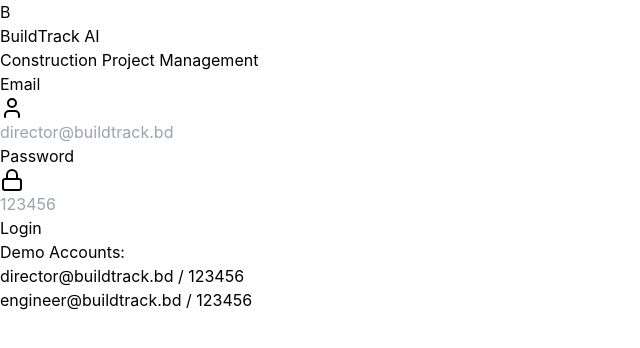
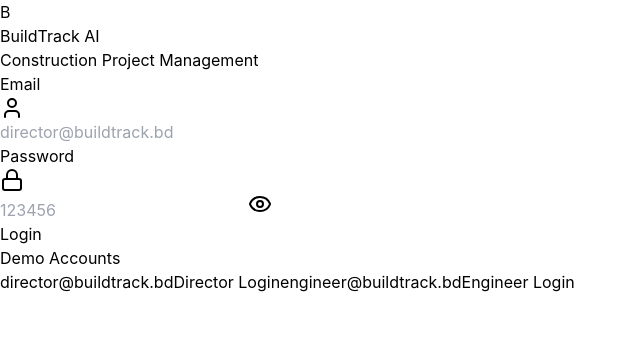
Before and after one commit to zakarianasim073/Project_monitoring-ai, a React (Vite) app in the folder frontend/: page /login in a window 1280 px wide. Shown: the top 348 px of the page, without its empty margins (0-640 px from the left). Built offline with nearby package versions, Linux system fonts and the light colour scheme; no server answers.

Commit message:
feat: enhance login page UX and accessibility
- Link labels to inputs using htmlFor and id for better accessibility
- Add interactive demo account buttons to auto-populate the form
- Implement password visibility toggle with ARIA labels
- Remove temporary build logs and test artifacts

```diff
--- a/frontend/src/components/Login.tsx
+++ b/frontend/src/components/Login.tsx
@@ -1,12 +1,18 @@
 import React, { useState } from 'react';
 import { useNavigate } from 'react-router-dom';
-import { Lock, User } from 'lucide-react';
+import { Lock, User, Eye, EyeOff } from 'lucide-react';
 
 const Login: React.FC = () => {
   const [email, setEmail] = useState('');
   const [password, setPassword] = useState('');
+  const [showPassword, setShowPassword] = useState(false);
   const [loading, setLoading] = useState(false);
   const navigate = useNavigate();
+
+  const fillDemo = (e: string, p: string) => {
+    setEmail(e);
+    setPassword(p);
+  };
 
   const handleLogin = async (e: React.FormEvent) => {
     e.preventDefault();
@@ -45,10 +51,11 @@ const Login: React.FC = () => {
 
           <form onSubmit={handleLogin} className="space-y-6">
             <div>
-              <label className="block text-sm font-medium text-slate-700 mb-1">Email</label>
+              <label htmlFor="email" className="block text-sm font-medium text-slate-700 mb-1">Email</label>
               <div className="relative">
                 <User className="w-5 h-5 absolute left-4 top-3.5 text-slate-400" />
                 <input
+                  id="email"
                   type="email"
                   value={email}
                   onChange={(e) => setEmail(e.target.value)}
@@ -60,17 +67,26 @@ const Login: React.FC = () => {
             </div>
 
             <div>
-              <label className="block text-sm font-medium text-slate-700 mb-1">Password</label>
+              <label htmlFor="password" className="block text-sm font-medium text-slate-700 mb-1">Password</label>
               <div className="relative">
                 <Lock className="w-5 h-5 absolute left-4 top-3.5 text-slate-400" />
                 <input
-                  type="password"
+                  id="password"
+                  type={showPassword ? 'text' : 'password'}
                   value={password}
                   onChange={(e) => setPassword(e.target.value)}
-                  className="w-full pl-11 pr-4 py-3 border border-slate-300 rounded-2xl focus:outline-none focus:border-blue-500"
+                  className="w-full pl-11 pr-12 py-3 border border-slate-300 rounded-2xl focus:outline-none focus:border-blue-500"
                   placeholder="123456"
                   required
                 />
+                <button
+                  type="button"
+                  onClick={() => setShowPassword(!showPassword)}
+                  className="absolute right-4 top-3.5 text-slate-400 hover:text-slate-600 transition-colors"
+                  aria-label={showPassword ? "Hide password" : "Show password"}
+                >
+                  {showPassword ? <EyeOff className="w-5 h-5" /> : <Eye className="w-5 h-5" />}
+                </button>
               </div>
             </div>
 
@@ -83,10 +99,26 @@ const Login: React.FC = () => {
             </button>
           </form>
 
-          <div className="mt-8 text-center text-xs text-slate-500">
-            Demo Accounts:<br />
-            director@buildtrack.bd / 123456<br />
-            engineer@buildtrack.bd / 123456
+          <div className="mt-8">
+            <p className="text-center text-xs text-slate-500 mb-3 font-medium uppercase tracking-wider">Demo Accounts</p>
+            <div className="flex flex-col gap-2">
+              <button
+                type="button"
+                onClick={() => fillDemo('director@buildtrack.bd', '123456')}
+                className="text-xs text-slate-600 bg-slate-50 hover:bg-slate-100 py-2 px-4 rounded-xl border border-slate-200 transition-all text-left flex justify-between items-center group"
+              >
+                <span>director@buildtrack.bd</span>
+                <span className="text-slate-400 group-hover:text-blue-600 font-semibold">Director Login</span>
+              </button>
+              <button
+                type="button"
+                onClick={() => fillDemo('engineer@buildtrack.bd', '123456')}
+                className="text-xs text-slate-600 bg-slate-50 hover:bg-slate-100 py-2 px-4 rounded-xl border border-slate-200 transition-all text-left flex justify-between items-center group"
+              >
+                <span>engineer@buildtrack.bd</span>
+                <span className="text-slate-400 group-hover:text-blue-600 font-semibold">Engineer Login</span>
+              </button>
+            </div>
           </div>
         </div>
       </div>
```
Also changed, not shown: 1 other file (tests, documents, lock files or other folders).
